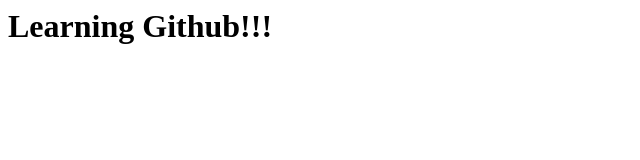
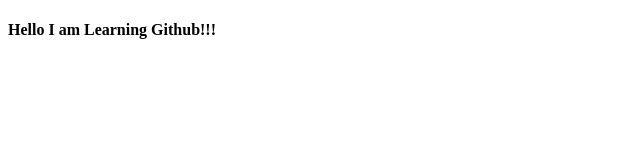
Before and after one commit to ap983983/Angular, a plain HTML site: page index.html in a window 1280 px wide. Shown: the whole page, without its empty margins (0-640 px from the left). Drawn offline with Linux system fonts and the light colour scheme.

Commit message:
Modified main branch

```diff
--- a/index.html
+++ b/index.html
@@ -1 +1,12 @@
-<h1>Learning Github!!!</h1>
+<!DOCTYPE html>
+<html lang="en">
+<head>
+    <meta charset="UTF-8">
+    <meta http-equiv="X-UA-Compatible" content="IE=edge">
+    <meta name="viewport" content="width=device-width, initial-scale=1.0">
+    <title>Learning Github</title>
+</head>
+<body>
+    <h4>Hello I am Learning Github!!!</h4>
+</body>
+</html>
```
